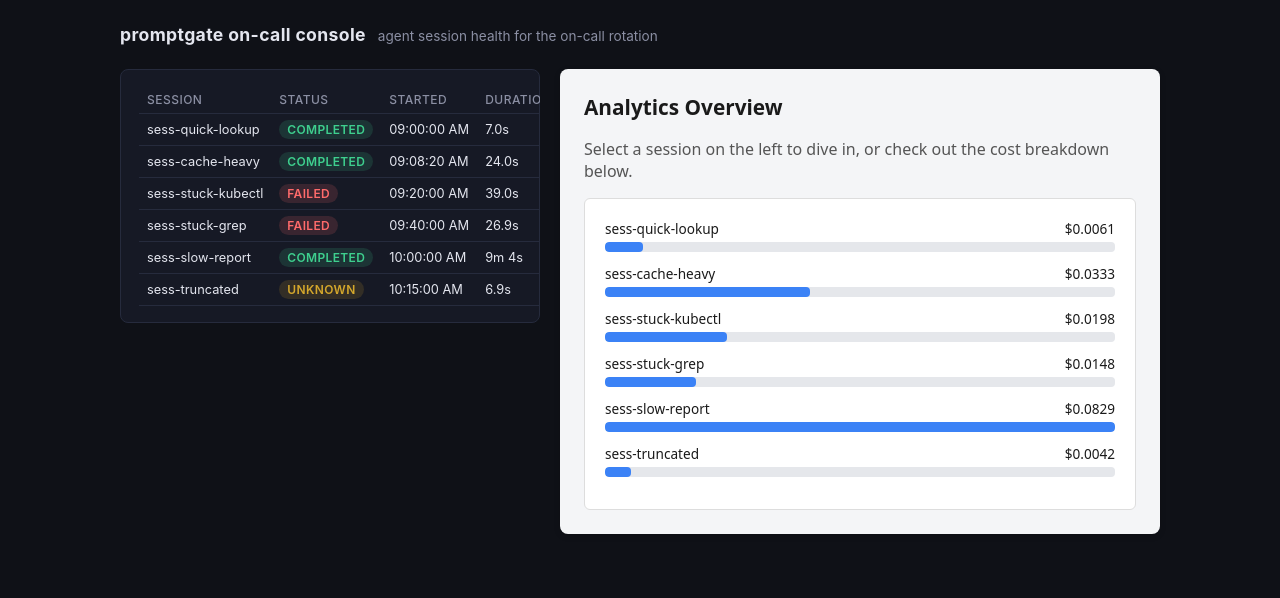
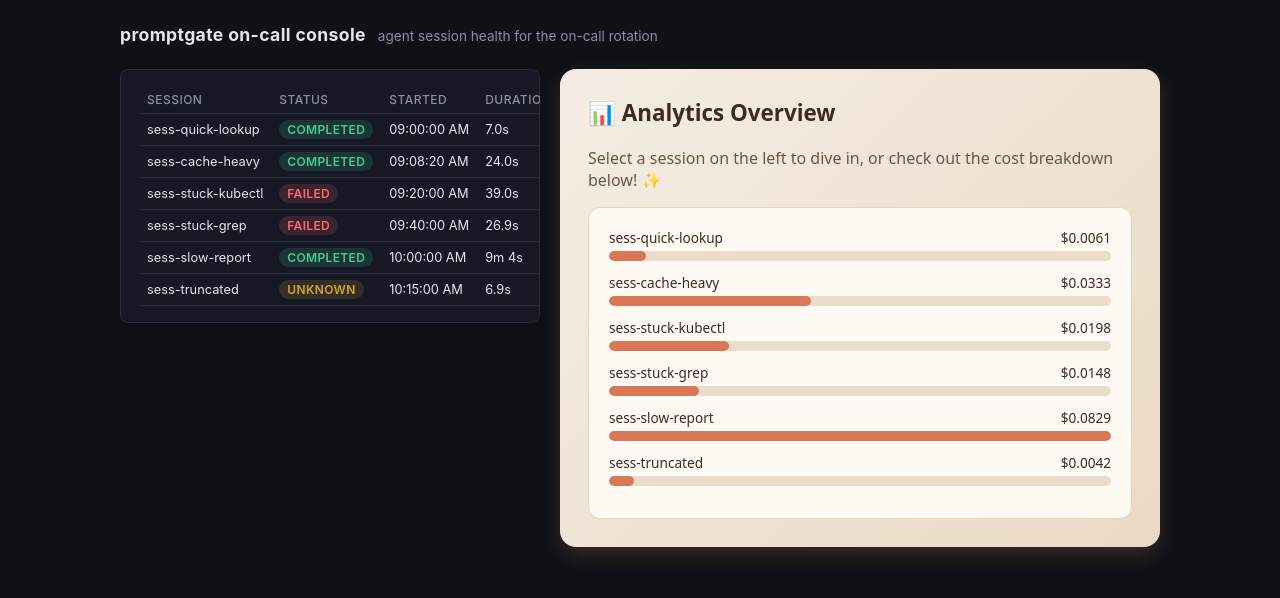
Before and after one commit to PedroMosquera/promptgate, a React (Vite) app in the folder web/: page / in a window 1280 px wide. Shown: the top 598 px of the page. Built offline with nearby package versions, Linux system fonts and the light colour scheme.

Commit message:
style: switch the overview panel to a warm palette
Cream-to-tan gradient with a terracotta accent.

```diff
--- a/web/src/pages/Overview.tsx
+++ b/web/src/pages/Overview.tsx
@@ -21,24 +21,26 @@ export default function Overview() {
   return (
     <div
       style={{
-        background: "#f4f5f7",
-        borderRadius: "8px",
-        padding: "24px",
-        boxShadow: "0 2px 6px rgba(0, 0, 0, 0.15)",
+        background: "linear-gradient(135deg, #f5ede4 0%, #ead9c4 100%)",
+        borderRadius: "16px",
+        padding: "28px",
+        boxShadow: "0 8px 20px rgba(180, 120, 80, 0.25)",
         fontFamily: "system-ui, sans-serif",
-        color: "#1a1a1a",
+        color: "#3d2b1f",
       }}
     >
-      <h2 style={{ fontSize: "1.3rem", marginTop: 0 }}>Analytics Overview</h2>
-      <p style={{ color: "#555" }}>
+      <h2 style={{ fontSize: "1.4rem", marginTop: 0 }}>
+        📊 Analytics Overview
+      </h2>
+      <p style={{ color: "#6b5744" }}>
         Select a session on the left to dive in, or check out the cost
-        breakdown below.
+        breakdown below! ✨
       </p>
       <div
         style={{
-          background: "#ffffff",
-          border: "1px solid #ddd",
-          borderRadius: "6px",
+          background: "#fffaf3",
+          border: "1px solid #e8d5bd",
+          borderRadius: "12px",
           padding: "20px",
           marginTop: "16px",
         }}
@@ -58,8 +60,8 @@ export default function Overview() {
             </div>
             <div
               style={{
-                background: "#e5e7eb",
-                borderRadius: "4px",
+                background: "#eaddca",
+                borderRadius: "999px",
                 height: "10px",
                 overflow: "hidden",
               }}
@@ -68,8 +70,8 @@ export default function Overview() {
                 style={{
                   width: `${(cost / maxCost) * 100}%`,
                   height: "100%",
-                  background: "#3b82f6",
-                  borderRadius: "4px",
+                  background: "#d97757",
+                  borderRadius: "999px",
                 }}
               />
             </div>
```
